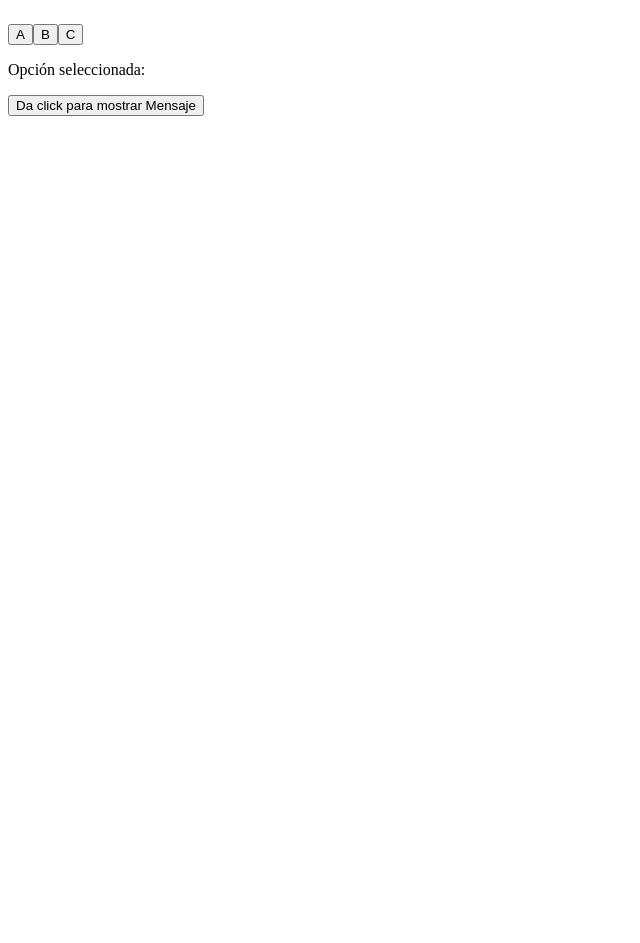
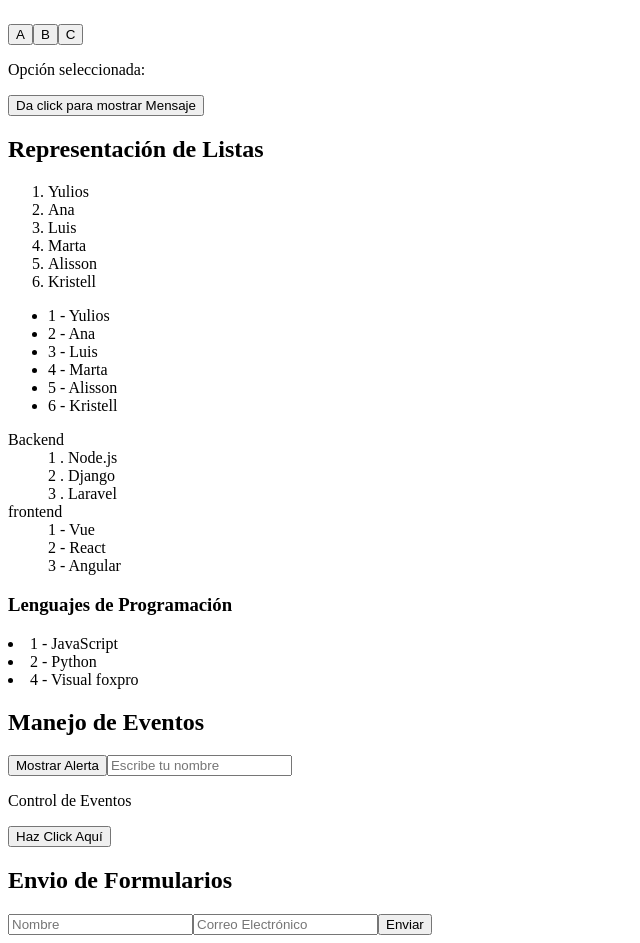
Before and after one commit to yuliosdev/app01-Vue, a Vue app: page / in a window 1280 px wide. Shown: the part 1002-1945 px from the top of the page, without its empty margins (0-640 px from the left). Before the commit the page ends 1126 px from the top, so only its background shows below. Built offline with nearby package versions, Linux system fonts and the light colour scheme.

Commit message:
Agregar lógica para la representación de listas y manejo de eventos en el componente App.vue

```diff
--- a/src/App.vue
+++ b/src/App.vue
@@ -60,6 +60,64 @@ const pintar = ref(false);
 const awesome = ref(true);
 const opc = ref("");
 const mostrar = ref(false);
+
+// Representación de listas
+let users = ["Yulios", "Ana", "Luis", "Marta", "Alisson", "Kristell"];
+let backend = [
+  {
+    id: 1,
+    name: "Node.js",
+  },
+  {
+    id: 2,
+    name: "Django",
+  },
+  {
+    id: 3,
+    name: "Laravel",
+  },
+];
+let frontend = [
+  {
+    id: 1,
+    name: "Vue",
+  },
+  {
+    id: 2,
+    name: "React",
+  },
+  {
+    id: 3,
+    name: "Angular",
+  },
+];
+let lenguajes = [
+  {
+    id: 1,
+    name: "JavaScript",
+    active: true,
+  },
+  {
+    id: 2,
+    name: "Python",
+    active: true,
+  },
+  {
+    id: 3,
+    name: "Pascal",
+    active: false,
+  },
+  {
+    id: 4,
+    name: "Visual foxpro",
+    active: true,
+  },
+];
+
+// Manejo de Eventos
+const enviar = () => {
+  console.log("Formulario Enviado");
+};
 </script>
 
 <template>
@@ -147,6 +205,65 @@ const mostrar = ref(false);
     <!-- v-show solo funciona con DIV y agrega css -->
     <div v-show="mostrar">Muy pronto lo lograras</div>
   </div>
+
+  <div>
+    <h2>Representación de Listas</h2>
+    <ol>
+      <li v-for="user in users">{{ user }}</li>
+    </ol>
+    <ul>
+      <li v-for="(user, index) in users" :key="index">
+        {{ index + 1 }} - {{ user }}
+      </li>
+    </ul>
+    <dl>
+      <dt>Backend</dt>
+      <dd v-for="{ id, name } in backend">{{ id }} . {{ name }}</dd>
+      <dt>frontend</dt>
+      <dd v-for="ft in frontend">{{ ft.id }} - {{ ft.name }}</dd>
+    </dl>
+    <h3>Lenguajes de Programación</h3>
+    <template v-for="lang in lenguajes" :key="lang.id">
+      <li v-if="lang.active">{{ lang.id }} - {{ lang.name }}</li>
+    </template>
+  </div>
+
+  <!-- Manejo de eventos -->
+  <div>
+    <div>
+      <h2>Manejo de Eventos</h2>
+      <button @click="console.log('Hola desde Vue!')">Mostrar Alerta</button>
+      <input
+        type="text"
+        placeholder="Escribe tu nombre"
+        @input="console.log($event.target.value)"
+      />
+    </div>
+    <div @click="console.log('Hiciste Click en el DIV')">
+      <p>Control de Eventos</p>
+      <button @click.stop="console.log('Hiciste click en el botón')">
+        Haz Click Aquí
+      </button>
+    </div>
+  </div>
+  <div>
+    <h2>Envio de Formularios</h2>
+    <form @submit.prevent="enviar">
+      <input
+        type="text"
+        @keyup="console.log('haz presionado una tecla')"
+        placeholder="Nombre"
+        required
+      />
+      <input
+        type="email"
+        @keyup.enter="console.log('haz presionado enter')"
+        placeholder="Correo Electrónico"
+        required
+      />
+      <button type="submit">Enviar</button>
+    </form>
+  </div>
 </template>
 
 <style scoped>
```
